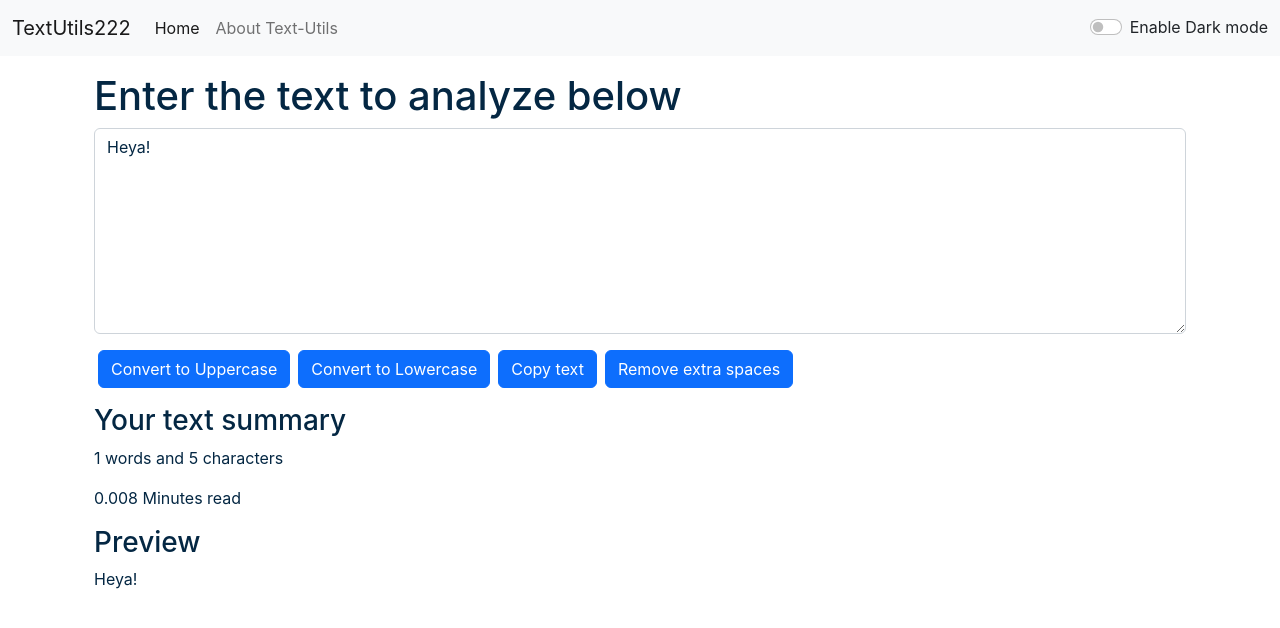
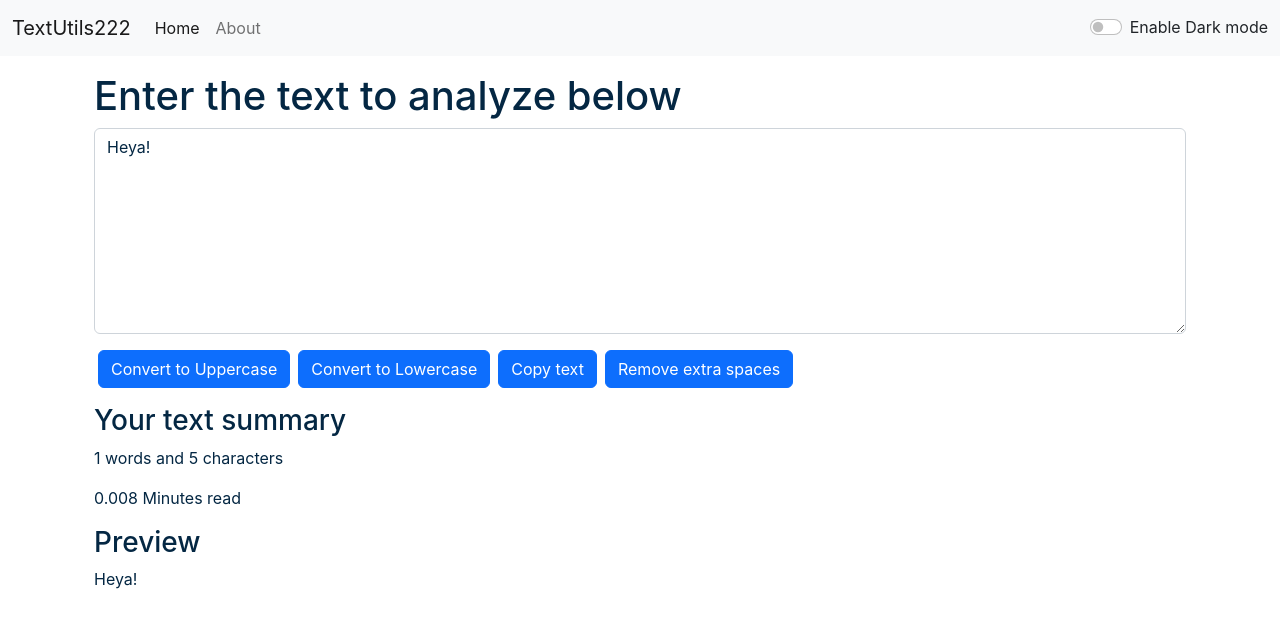
Before and after one commit to shr-code/TextUtils222---React-App, a React (Create React App) app: page / in a window 1280 px wide. Shown: the top 628 px of the page. Built offline with nearby package versions, Linux system fonts and the light colour scheme.

Commit message:
used react router version5.3 something

```diff
--- a/package.json
+++ b/package.json
@@ -8,7 +8,8 @@
     "@testing-library/user-event": "^13.5.0",
     "react": "^18.2.0",
     "react-dom": "^18.2.0",
-    "react-scripts": "5.0.1",
+    "react-router-dom": "^5.3.4",
+    "react-scripts": "^5.0.1",
     "web-vitals": "^2.1.4"
   },
   "scripts": {
--- a/src/App.js
+++ b/src/App.js
@@ -1,10 +1,16 @@
 // import logo from './logo.svg';
 import './App.css';
 import React, { useState } from 'react'
-// import About from './components/About';
+import About from './components/About';
 import Navbar from './components/Navbar';
 import TextForm from './components/TextForm';
 import Alert from './components/Alert';
+import {
+  BrowserRouter as Router,
+  Switch,
+  Route,
+  // Link
+} from "react-router-dom";
 
 // let name =<i>Shraddha</i>
 function App() {
@@ -42,12 +48,11 @@
   // );
   const [mode, setMode] = useState('light')
   const toggleMode = () => {
-    if (mode === 'light')
-    {
+    if (mode === 'light') {
       setMode('dark')
       document.body.style.backgroundColor = '#042743'
-      showAlert("Dark mode has been enabled","success")
-      document.title="TextUtils222 - Dark Mode"
+      showAlert("Dark mode has been enabled", "success")
+      document.title = "TextUtils222 - Dark Mode"
       // setInterval(() => {
       //   document.title="TextUtils222 is Amazing"
       // }, 2000);
@@ -55,22 +60,23 @@
       //   document.title="Install now!"
       // }, 1500); //for blinking effect in the document title
     }
-    else { setMode('light')
-    document.body.style.backgroundColor = 'white'
-    showAlert("Light mode has been enabled","success")
-    document.title="TextUtils222 - Light Mode"
+    else {
+      setMode('light')
+      document.body.style.backgroundColor = 'white'
+      showAlert("Light mode has been enabled", "success")
+      document.title = "TextUtils222 - Light Mode"
 
-  }
+    }
   }
   const [alert, setAlert] = useState(null);
-  const showAlert =(message,type)=>{
+  const showAlert = (message, type) => {
     setAlert({
       msg: message,
       type: type
     })
-    setTimeout(()=>{
+    setTimeout(() => {
       setAlert(null);
-    },2000);
+    }, 2000);
   }
   return (
     <>
@@ -96,10 +102,20 @@
     </div>
   </div>
 </nav> */}
-      <Navbar title="TextUtils222" aboutText="About Text-Utils" mode={mode} toggleMode={toggleMode} />
-      <Alert alert={alert}/>
-      <div className="container my-3"><TextForm showAlert={showAlert} heading="Enter the text to analyze below" mode={mode}/></div>
-      {/* <About/> */}
+      <Router>
+        <Navbar title="TextUtils222" aboutText="About" mode={mode} toggleMode={toggleMode} />
+        <Alert alert={alert} />
+        <div className="container my-3">
+          <Switch>
+            <Route exact path="/about">
+              <About />
+            </Route>
+            <Route exact path="/">
+              <TextForm showAlert={showAlert} heading="Enter the text to analyze below" mode={mode} />
+            </Route>
+          </Switch>
+        </div>
+      </Router>
     </>
   );
 }
--- a/src/components/Navbar.js
+++ b/src/components/Navbar.js
@@ -1,41 +1,48 @@
 import React from 'react'
 import PropTypes from 'prop-types'
-export default function Navbar(props)
-{
-    return(
+import { Link } from 'react-router-dom';
+export default function Navbar(props) {
+  return (
     <>
       <nav className={`navbar navbar-expand-lg navbar-${props.mode} bg-${props.mode}`}>
         <div className="container-fluid">
-      <a className="navbar-brand" href="/">{props.title}</a>
+
+            <Link className="navbar-brand" to="/">
+              {props.title}
+            </Link>
+
             <button className="navbar-toggler" type="button" data-bs-toggle="collapse" data-bs-target="#navbarSupportedContent" aria-controls="navbarSupportedContent" aria-expanded="false" aria-label="Toggle navigation">
-        <span className="navbar-toggler-icon"></span>
+              <span className="navbar-toggler-icon">
+              </span>
             </button>
+
             <div className="collapse navbar-collapse" id="navbarSupportedContent">
               <ul className="navbar-nav me-auto mb-2 mb-lg-0">
                 <li className="nav-item">
-            <a className="nav-link active" aria-current="page" href="/">Home</a>
+                  <Link className="nav-link active" aria-current="page" to="/">Home</Link>
                 </li>
                 <li className="nav-item">
-            <a className="nav-link" href="/">{props.aboutText}</a>
+                  <Link className="nav-link" to="/about">{props.aboutText}</Link>
                 </li>
               </ul>
               {/* <form className="d-flex" role="search">
               <input className="form-control me-2" type="search" placeholder="Search" aria-label="Search"/>
               <button className="btn btn-outline-primary" type="submit">Search</button>
               </form> */}
-        <div className={`form-check form-switch text-${props.mode==='light'?'dark':'light'}`}>
-  <input className="form-check-input" type="checkbox" role="switch" id="flexSwitchCheckDefault" onClick={props.toggleMode}/>
+              <div className={`form-check form-switch text-${props.mode === 'light' ? 'dark' : 'light'}`}>
+                <input className="form-check-input" type="checkbox" role="switch" id="flexSwitchCheckDefault" onClick={props.toggleMode} />
                 <label className="form-check-label" htmlFor="flexSwitchCheckDefault">Enable Dark mode</label>
               </div>
             </div>
+
         </div>
       </nav>
     </>
   );
 }
-Navbar.propTypes = {title: PropTypes.string.isRequired, aboutText : PropTypes.string}
-Navbar.defaultProps ={
-  title : "Set title here",
-  aboutText : "about us"
+Navbar.propTypes = { title: PropTypes.string.isRequired, aboutText: PropTypes.string }
+Navbar.defaultProps = {
+  title: "Set title here",
+  aboutText: "about us"
 }// if props are not given then these are the default values
 // isRequired means it has to have a value not undefined
```
Also changed, not shown: 1 other file (tests, documents, lock files or other folders). Lines whose indentation alone changed are shown as unchanged.
